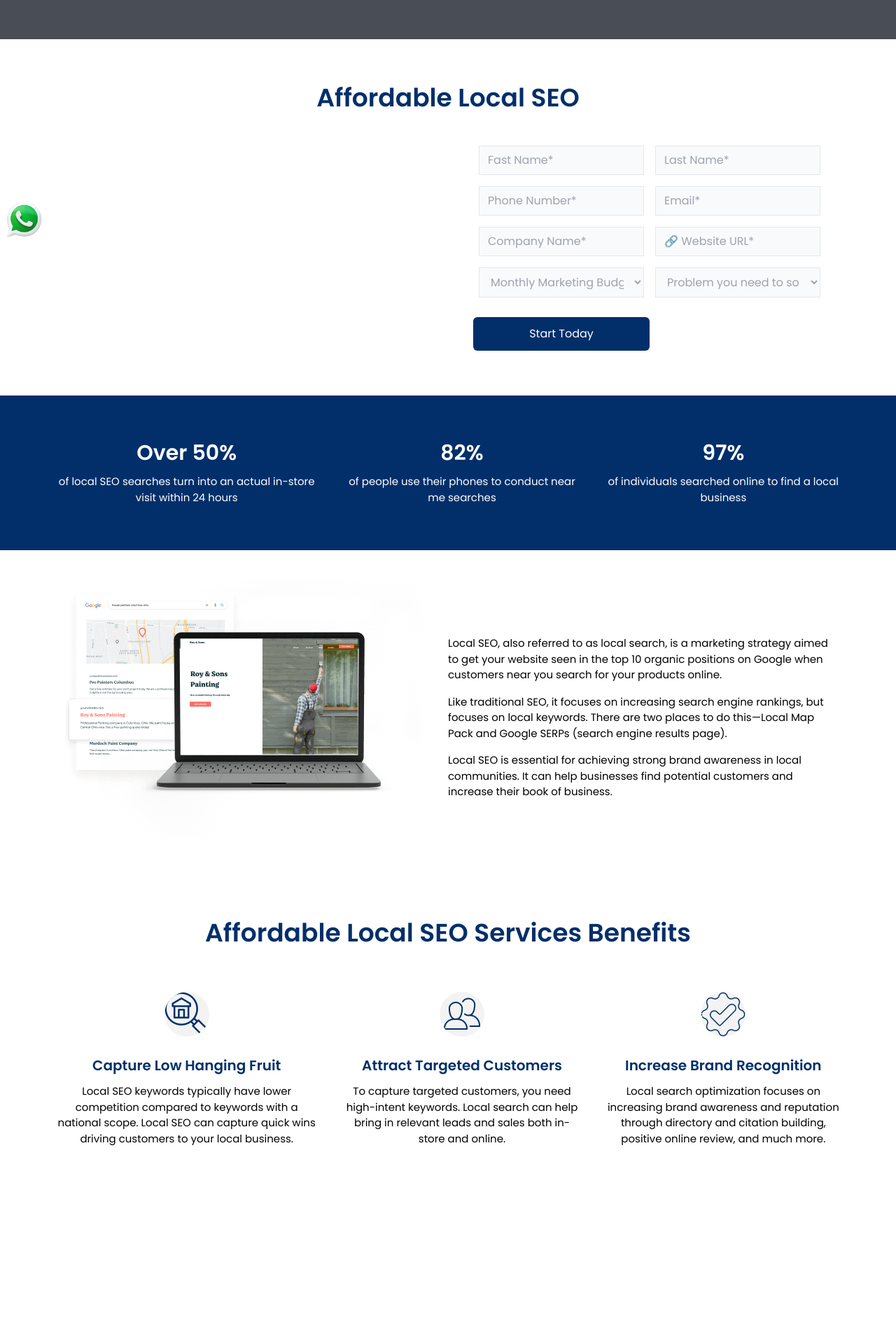
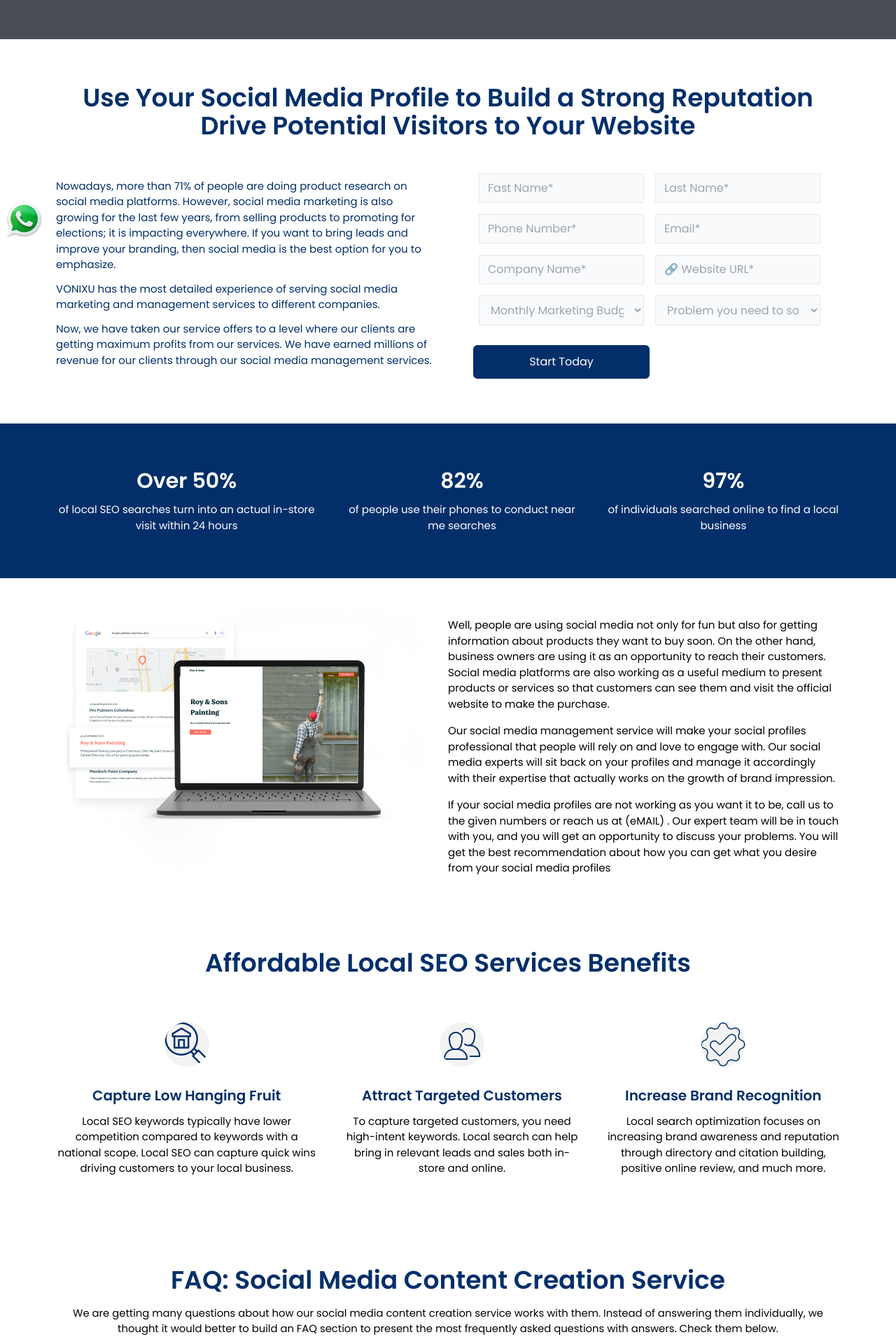
Before and after one commit to alamincoders/vonixu, a Next.js app: page /socialMediaContentCreation in a window 1280 px wide. Shown: the part 440-2360 px from the top of the page at 70% size. Built offline with nearby package versions, Linux system fonts and the light colour scheme; grey boxes are pictures that could not be loaded; a small style sheet from the web is missing.

Commit message:
SocialMediaContentCreation content done

```diff
--- a/components/DigitalMarketing/ProductReviewWritingService.jsx
+++ b/components/DigitalMarketing/ProductReviewWritingService.jsx
@@ -7,7 +7,6 @@ import SEOBenefits from "../ServicesComponents/SEOBenefits";
 
 import seo from "../../assets/services/whatseo.png";
 
-import bImg from "../../assets/services/local.webp";
 import Banner from "../ServicesComponents/Banner";
 import ServiceFAQ from "../ServicesComponents/ServiceFAQ";
 
--- a/components/DigitalMarketing/SocialMediaContentCreation.jsx
+++ b/components/DigitalMarketing/SocialMediaContentCreation.jsx
@@ -6,19 +6,23 @@ import WhatSEO from "../ServicesComponents/WhatSEO";
 import SEOBenefits from "../ServicesComponents/SEOBenefits";
 
 import seo from "../../assets/services/whatseo.png";
-
-import bImg from "../../assets/services/local.webp";
 import Banner from "../ServicesComponents/Banner";
 import ServiceFAQ from "../ServicesComponents/ServiceFAQ";
 
 const SocialMediaContentCreation = () => {
   return (
     <>
-      <Banner title="VISER SEO Services: Rank on Search Engine & Drive Organic Traffic to Your Website" />
+      <Banner title="Social Media Content Creation Service: Grow Referral Sales" />
       <SeoFormBanner
-        title="Affordable Local SEO"
-        p="Manta has ranked millions of local businesses in the top 10 of Google for over 20 years with our affordable local SEO services. We help businesses get found by a large local audience to increase both leads and sales. Learn how our local  SEO services can help you find new customers today!"
-        img={bImg}
+        title="
+Use Your Social Media Profile to Build a Strong Reputation Drive Potential Visitors to Your Website
+"
+        p1="Nowadays, more than 71% of people are doing product research on social media platforms. However, social media marketing is also growing for the last few years, from selling products to promoting for elections; it is impacting everywhere.
+
+If you want to bring leads and improve your branding, then social media is the best option for you to emphasize.
+"
+        p2="VONIXU has the most detailed experience of serving social media marketing and management services to different companies."
+        p3="Now, we have taken our service offers to a level where our clients are getting maximum profits from our services. We have earned millions of revenue for our clients through our social media management services."
       />
       <OverPercent
         title1="Over 50%"
@@ -30,10 +34,18 @@ const SocialMediaContentCreation = () => {
       />
       <WhatSEO
         img={seo}
-        title="What is Affordable Local SEO?"
-        p1="Local SEO, also referred to as local search, is a marketing strategy aimed to get your website seen in the top 10 organic positions on Google  when customers near you search for your products online."
-        p2=" Like traditional SEO, it focuses on increasing search engine rankings, but focuses on local keywords. There are two places to do this—Local Map Pack and Google SERPs (search engine results page)."
-        p3=" Local SEO is essential for achieving strong brand awareness in local communities. It can help businesses find potential customers and increase their book of business."
+        p1="Well, people are using social media not only for fun but also for getting information about products they want to buy soon.
+
+On the other hand, business owners are using it as an opportunity to reach their customers. Social media platforms are also working as a useful medium to present products or services so that customers can see them and visit the official website to make the purchase.
+"
+        p2="Our social media management service will make your social profiles professional that people will rely on and love to engage with.
+
+Our social media experts will sit back on your profiles and manage it accordingly with their expertise that actually works on the growth of brand impression.
+"
+        p3="If your social media profiles are not working as you want it to be, call us to the given numbers or reach us at (eMAIL) .
+
+Our expert team will be in touch with you, and you will get an opportunity to discuss your problems. You will get the best recommendation about how you can get what you desire from your social media profiles
+"
       />
       <SEOBenefits
         title1="Affordable Local SEO Services Benefits "
@@ -45,30 +57,43 @@ const SocialMediaContentCreation = () => {
         p3=" Local search optimization focuses on increasing brand awareness and reputation through directory and citation building, positive online  review, and much more."
       />{" "}
       <ServiceFAQ
-        que1=""
-        que2=""
-        que3=""
-        que4=""
-        que5=""
-        que6=""
-        que7=""
-        que8=""
-        que9=""
-        que10=""
-        que11=""
-        que12=""
-        ans1=""
-        ans2=""
-        ans3=""
-        ans4=""
-        ans5=""
-        ans6=""
-        ans7=""
-        ans8=""
-        ans9=""
-        ans10=""
-        ans11=""
-        ans12=""
+        title="FAQ: Social Media Content Creation Service"
+        p="We are getting many questions about how our social media content creation service works with them. Instead of answering them individually, we thought it would better to build an
+FAQ section to present the most frequently asked questions with answers. Check them below.
+"
+        que1="Will Social Media Marketing Work For My Business?"
+        que2="Will Your Service Generate More Leads?"
+        que3="How often do you publish posts?"
+        que4="Do you manage advertisements on social media platforms?"
+        que5="How Much Does Social Media Content Creation Services Cost?"
+        que6="Do You Work On Long-term Projects?"
+        que7="How long does it take to start getting results?"
+        que8="How many social media platforms does your service cover?"
+        que9="Will Social Media Content Creation Services Improve Brand Reputation?"
+        ans1="As long as your customers use social media to share their feelings and communicate with their friends & families, social media marketing will work for your business. Our experts will work on your social profile and decorate it with valuable & engaging information that your fans will love."
+        ans2="Yes, our social media management service will surely get you more leads. However, not only reach potential people but also drive them to your website who are thriving to buy the products or services you are providing. We will develop the winning strategy for your project and respond to messages in the inbox to build a better relationship with them.
+"
+        ans3="The number of posts on your social platforms depends on the service package you are purchasing. Social media content writing service actually depends on the budget you can invest in the project.
+
+The service divides into developing project strategy, setting up social accounts, running paid advertisements, publishing unique & engaging posts, responding to inbox messages, etc. Check our packages to see how many posts we will publish on all of your social platforms.
+"
+        ans4="Yes, our service includes social media paid advertisements through boosting posts on those platforms. You know Facebook and other platforms have their own advertisement system built on their platform.
+
+You can target people based on different criteria, including birthday, device, locations, etc. We will run ads for you and design those ad banners that include promotional texts, products, or services (whatever you are selling)
+"
+        ans5="We have different social media content creation service packages. Different packages offer a diverse variety of features than others. If you are searching for an affordable social media content creation service, then we have the perfect solution for you. Check out our packages to know how much it cost to do social media marketing for your company."
+        ans6="Yes, of course, you should know that we are providing long-term social media management services for more than years now. If you want to continue social media marketing on your social media platforms, then you need to work on your social media platforms regularly."
+        ans7="Well, it depends on how much work we have to do on your social profile. However, most of our clients have seen their growth after working on their profiles for 30 days. You may see your result before 30-days, or it would take more days due to issues with your profile. However, we ensure that you will see growth and sales through our service, and it's 100% guaranteed."
+        ans8="Typically, our clients have social profiles on most popular social media platforms such as Facebook, Instagram, Twitter, LinkedIn, etc. However, if you want to add more social accounts, contact us for an initial discussion with our experts.
+
+They will give you everything you need to include within your package. We have a customized package option for you, no need to worry about it.
+"
+        ans9="Most people are using social media daily, and they are purchasing their desired products and services from different companies on those platforms. If you can build an authoritative profile that people find trustworthy, then potential customers who visit your social profile will see you reputable.
+
+They will engage with your social media content more frequently, and it will improve your brand reputation as well as recognition.
+
+Our social media content creation service will make sure that your social profiles are updated, and we will deliver fresh content each time you order. Our service will work closely on building the reputation of your business through different steps that are needed.
+"
       />
     </>
   );
```
